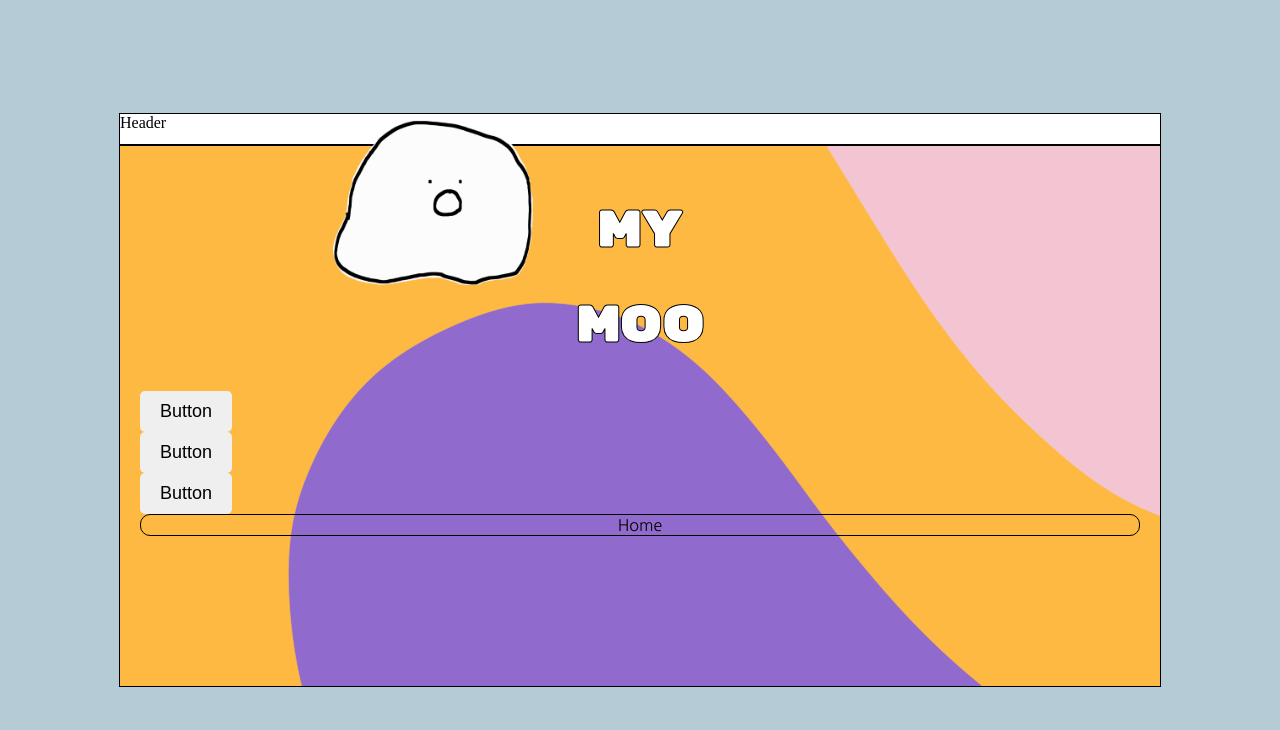
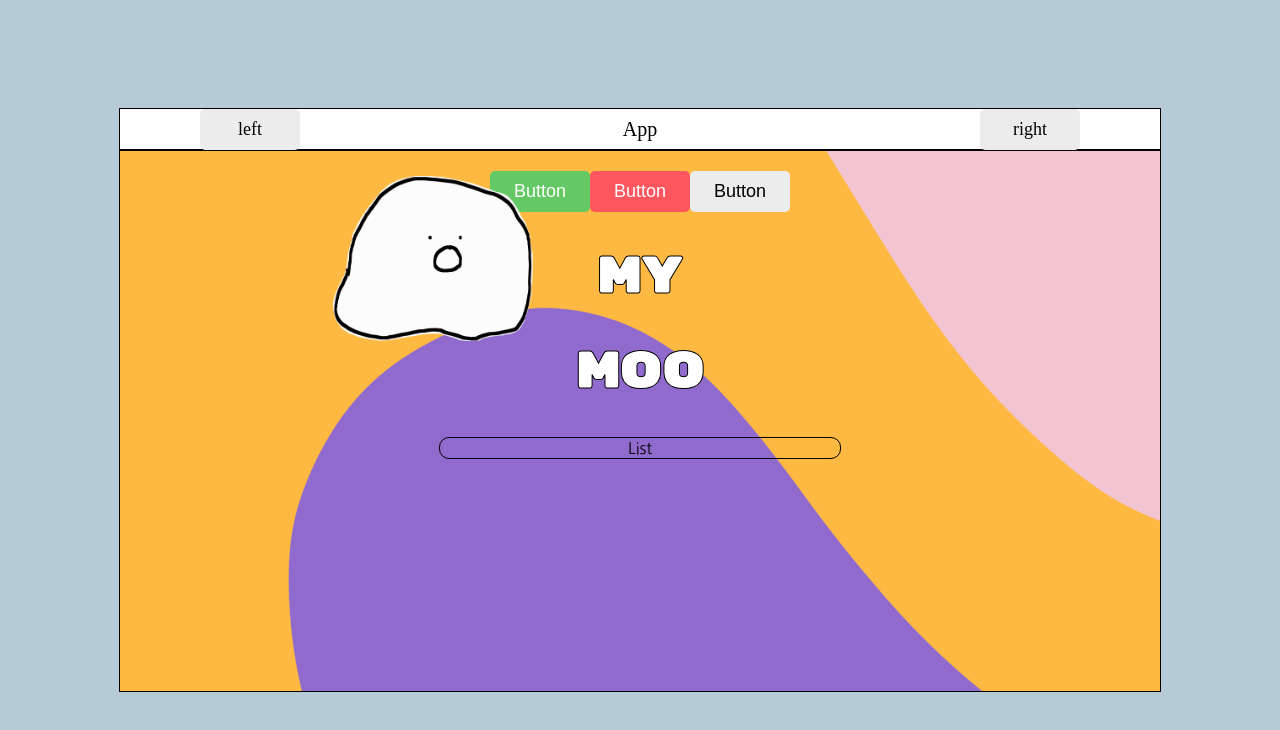
Before and after one commit to yeeahG/Project-Moodiary, a React (Create React App) app: page / in a window 1280 px wide. Shown: the top 730 px of the page. Built offline with nearby package versions, Linux system fonts and the light colour scheme.

Commit message:
[App]Set state

```diff
--- a/src/App.css
+++ b/src/App.css
@@ -13,7 +13,7 @@ body {
 .App {
   text-align: center;
   padding: 20px;
-  font-family: 'Noto Serif KR', serif;
+  /* font-family: 'Noto Serif KR', serif;*/
   font-family: 'Nanum Gothic', sans-serif;
   background-color: #f3c5d2; /*732bbe*/
   /* 확장 그라데이션 PNG는 588ku에 의해 설계되었고,에서 유래되었다. <a href="https://kor.pngtree.com"> Pngtree.com</a> */
@@ -49,3 +49,16 @@ body {
   background-color: white;
   box-shadow: rgba(100, 100, 111, 0.2) opx 7px 29px 0px;
 }
+
+
+/*My button */
+.MyButton {
+  cursor: pointer;
+  border: none;
+  border-radius: 5px;
+  padding: 10px 10px;
+  font-size: 18px;
+  white-space: nowrap;
+  width: 100px;
+  margin: 0 auto;
+}
--- a/src/App.js
+++ b/src/App.js
@@ -12,11 +12,19 @@ import Header from './components/Header';
 function App() {
   return (
     <div>
-      <Header />
+      <Header
+        headText={"App"}
+        leftChild={
+          <MyButton text={"left"} onClick={() => alert("left clicked")} />
+        }
+        rightChild={
+          <MyButton text={"right"} onClick={() => alert("right clicked")} />
+        }
+      />
 
-    <BrowserRouter>
+      <BrowserRouter>
       <div className="App">
-        <Title />
+        {/* <Title /> */}
         <MyButton
           text={'Button'}
           onClick={() => alert("버튼 클릭")}
@@ -40,8 +48,8 @@ function App() {
         </Routes>
       </div>
 
-    </BrowserRouter>
-  </div>
+      </BrowserRouter>
+    </div>
   );
 }
 
--- a/src/components/Header.css
+++ b/src/components/Header.css
@@ -1,4 +1,31 @@
 .header__container {
-    height: 30px;
-    border: 1px solid black;
-  }
+  display: flex;
+  height: 30px;
+  border: 1px solid black;
+  padding: 5px 0;
+  align-items: center;
+}
+
+.header__container > div {
+  display: flex;
+}
+
+.header__container .head_text {
+  width: 50%;
+  font-size: 20px;
+  justify-content: center;
+}
+
+.header__container .head_btn_left {
+  width: 25%;
+  justify-content: start;
+}
+
+.header__container .head_btn_right {
+  width: 25%;
+  justify-content: end;
+}
+
+.header__container button {
+  font-family: 'Noto Serif KR', serif;
+}
--- a/src/components/Header.js
+++ b/src/components/Header.js
@@ -1,10 +1,12 @@
 import React from 'react'
 import './Header.css'
 
-const Header = () => {
+const Header = ( {headText, leftChild, rightChild} ) => {
   return (
   <div className='header__container'>
-    Header
+    <div className='head_btn_left'>{leftChild}</div>
+    <div className='head_text'>{headText}</div>
+    <div className='head_btn_right'>{rightChild}</div>
   </div>
   )
 }
--- a/src/components/MyButton.css
+++ b/src/components/MyButton.css
@@ -1,12 +1,19 @@
-.MyButton {
+.button__container {
     display: flex;
-    cursor: pointer;
-    border: none;
-    border-radius: 5px;
-    padding-top: 10px;
-    padding-bottom: 10px;
-    padding-left: 20px;
-    padding-right: 20px;
-    font-size: 18px;
-    white-space: nowrap;
+    width: auto;
 }
+
+.MyButton_default {
+    background-color: #ececec;
+    color: black;
+}
+
+.MyButton_positive {
+    background-color: #64c964;
+    color: white;
+}
+
+.MyButton_negative {
+    background-color: #fd565f;
+    color: white;
+}
--- a/src/components/MyButton.js
+++ b/src/components/MyButton.js
@@ -2,12 +2,15 @@ import React from 'react'
 import './MyButton.css'
 
 const MyButton = ( {text, type, onClick} ) => {
+  //만약 type에 feufawfew같은 의미없는 class명이 되면 강제로 default로 지정
+  const btnType = ['positive', 'negative'].includes(type) ? type:'default';
   return (
-    <div>
-        <button className={["MyButton", `MyButton_${type}`].join(" ")} onClick={onClick}>
+        <button
+          className={["MyButton", `MyButton_${type}`].join(" ")}
+          onClick={onClick}>
             {text}
         </button>
-    </div>
+
   )
 }
 /* Type prrop을 전달하지 않으면 default를 전달했다고 하기 */
--- a/src/components/Title.css
+++ b/src/components/Title.css
@@ -7,7 +7,7 @@
     position: absolute;
     width: 200px;
     left: 12%;
-    top: 15%;
+    top: 22%;
 }
 
 .title__name {
--- a/src/pages/Home.css
+++ b/src/pages/Home.css
@@ -3,4 +3,7 @@
     border: 1px solid black;
     justify-content: center;
     align-items: center;
+
+    width: 400px;
+    margin: 0 auto;
 }
--- a/src/pages/Home.js
+++ b/src/pages/Home.js
@@ -1,12 +1,17 @@
 import React from 'react'
+import Title from '../components/Title'
 import './Home.css'
 
 const Home = () => {
   return (
-    <div className='home__container'>
-      Home
+    <>
+      <Title/>
+      <div className='home__container'>
+        List
 
-    </div>
+      </div>
+
+    </>
   )
 }
 
```
